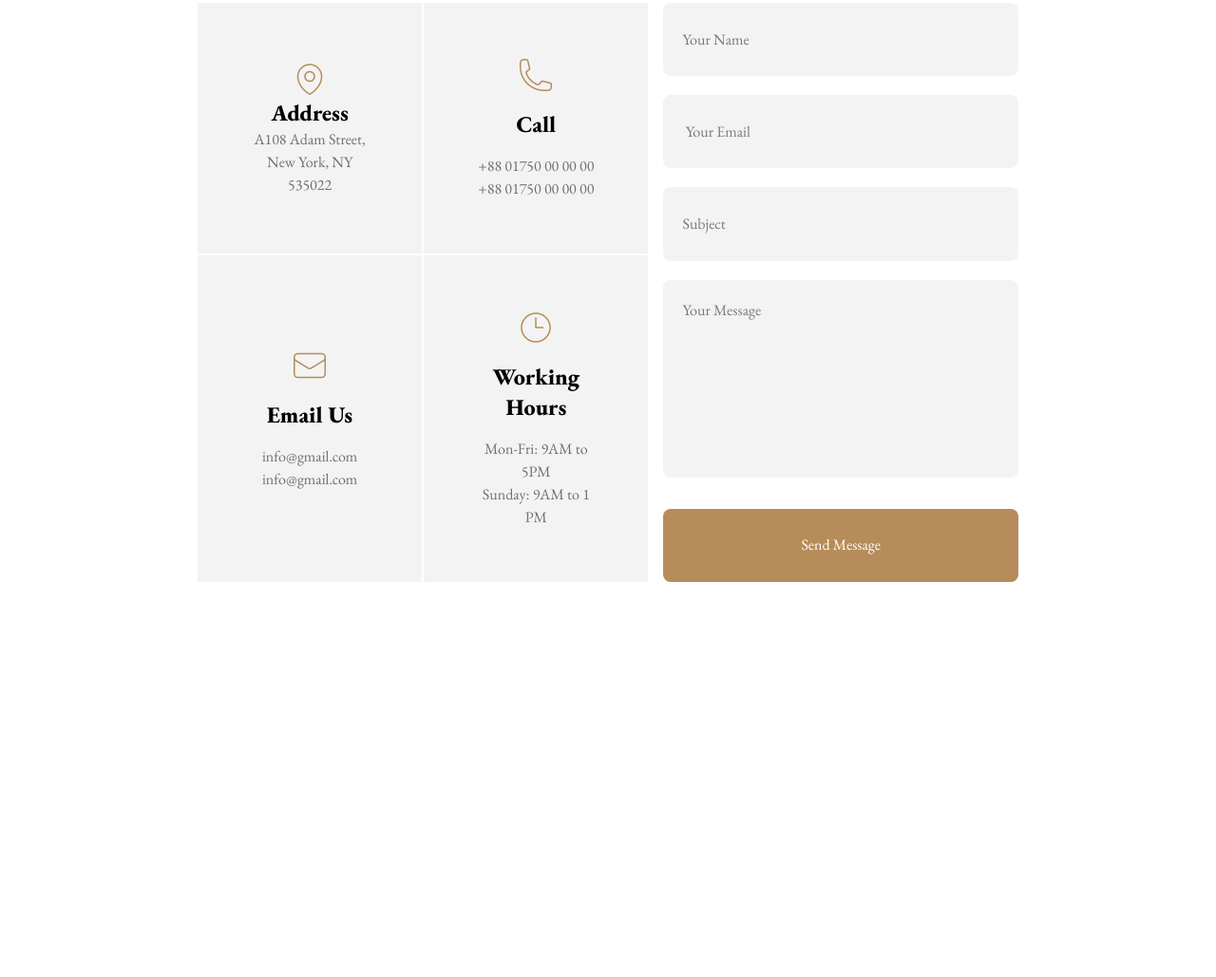
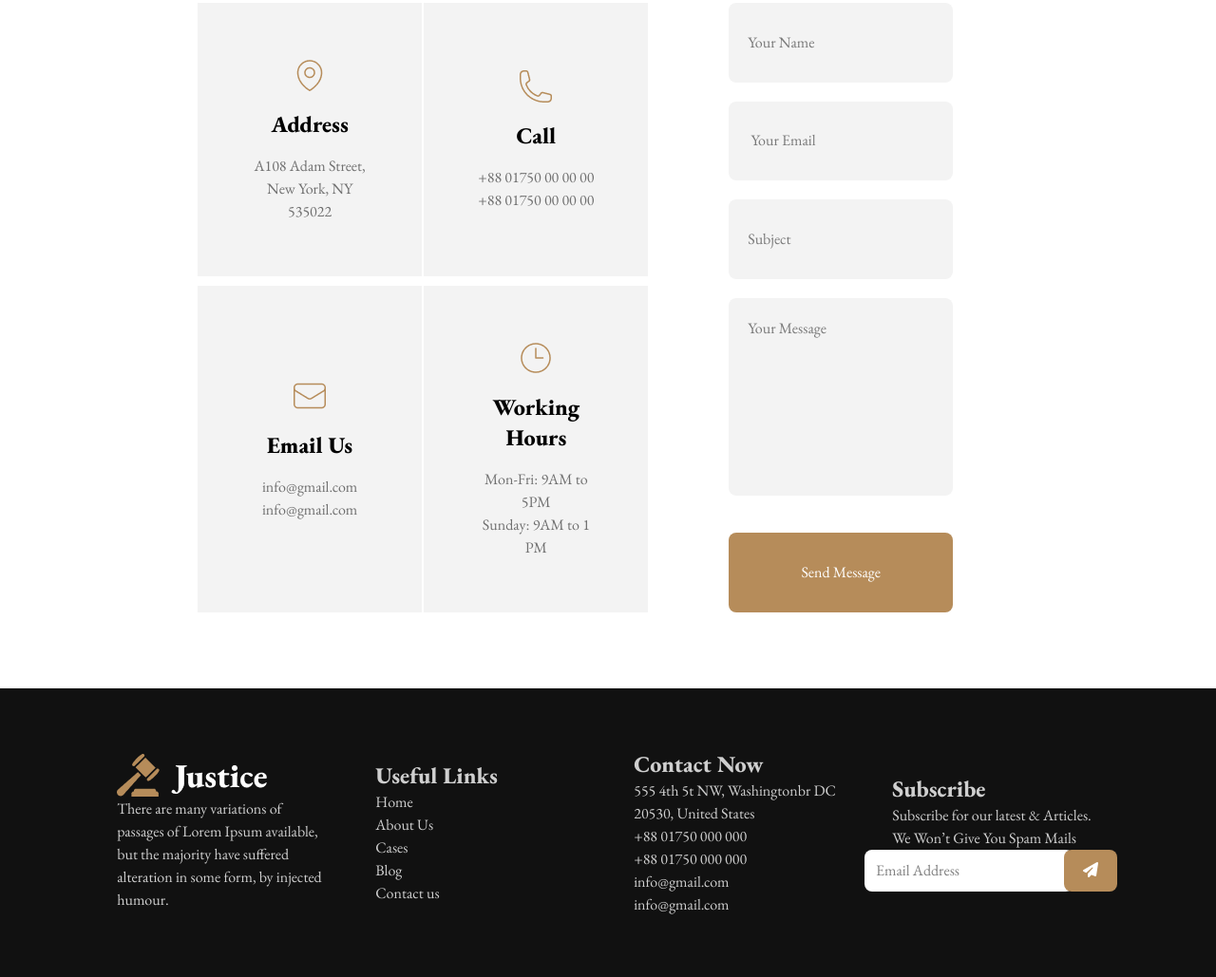
Before and after one commit to muttalib06/legal-solution, a plain HTML site: page index.html in a window 1280 px wide. Shown: the part 3270-4299 px from the top of the page at 95% size. Before the commit the page ends 3963 px from the top, so only its background shows below. Drawn offline with nearby package versions, Linux system fonts and the light colour scheme.

Commit message:
added contact and footer section

```diff
--- a/index.html
+++ b/index.html
@@ -266,10 +266,12 @@
           humour.
         </p>
 
-        <div class="mt-3 flex justify-center gap-x-4 items-stretch">
-          <div class="grid grid-cols-2 gap-0.5">
+        <div
+          class="mt-3 flex flex-col justify-center items-stretch gap-y-5 sm:gap-x-4 lg:flex-row"
+        >
+          <div class="grid justify-center gap-y-2.5 lg:grid-cols-2 gap-0.5">
             <div
-              class="bg-[#F3F3F3] p-14 flex justify-center items-center flex-col"
+              class="bg-[#F3F3F3] p-14 flex justify-center items-center gap-y-4 flex-col"
             >
               <img src="images/location.png" alt="" />
               <h4 class="font-extrabold text-2xl">Address</h4>
@@ -306,7 +308,10 @@
               </p>
             </div>
           </div>
-          <form class="grid grid-col-1 gap-y-5 flex-1/2" action="">
+          <form
+            class="grid grid-col-1 justify-center gap-y-5 flex-1/2"
+            action=""
+          >
             <input
               type="text"
               name="name"
@@ -344,5 +349,49 @@
         </div>
       </section>
     </main>
+    <footer
+      class="bg-[#111111] w-full text-[#CFCFCF] flex-col items-center flex justify-around sm:px-24 sm:py-16 sm:flex-row"
+    >
+      <div class="w-[20%]">
+        <img src="images/logo.png" alt="" />
+        <p class="text-[#CFCFCF]">
+          There are many variations of passages of Lorem Ipsum available, but
+          the majority have suffered alteration in some form, by injected
+          humour.
+        </p>
+      </div>
+      <div class="w-[20%]">
+        <h4 class="font-extrabold text-2xl">Useful Links</h4>
+        <ul class="list-none">
+          <li><a href="">Home</a></li>
+          <li><a href="">About Us</a></li>
+          <li><a href="">Cases</a></li>
+          <li><a href="">Blog</a></li>
+          <li><a href="">Contact us</a></li>
+        </ul>
+      </div>
+      <div class="w-[20%]">
+        <h4 class="font-extrabold text-2xl">Contact Now</h4>
+        <p>555 4th 5t NW, Washingtonbr DC 20530, United States</p>
+        <p>+88 01750 000 000 <br />+88 01750 000 000</p>
+        <p>info@gmail.com <br />info@gmail.com</p>
+      </div>
+      <div class="w-[20%]">
+        <h4 class="font-extrabold text-2xl">Subscribe</h4>
+        <p>Subscribe for our latest & Articles. We Won’t Give You Spam Mails</p>
+        <div class="flex justify-center items-center">
+          <input
+            type="email"
+            placeholder="Email Address"
+            class="bg-white text-black px-3 py-2.5 rounded-[8px]"
+          />
+          <button
+            class="bg-[#B68C5A] text-white px-[20px] py-2.5 rounded-[8px] relative left-[-10px]"
+          >
+            <i class="fa-solid fa-paper-plane"></i>
+          </button>
+        </div>
+      </div>
+    </footer>
   </body>
 </html>
```
